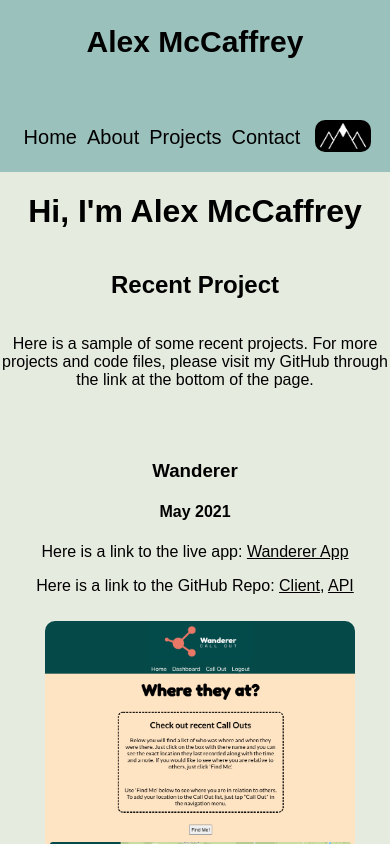
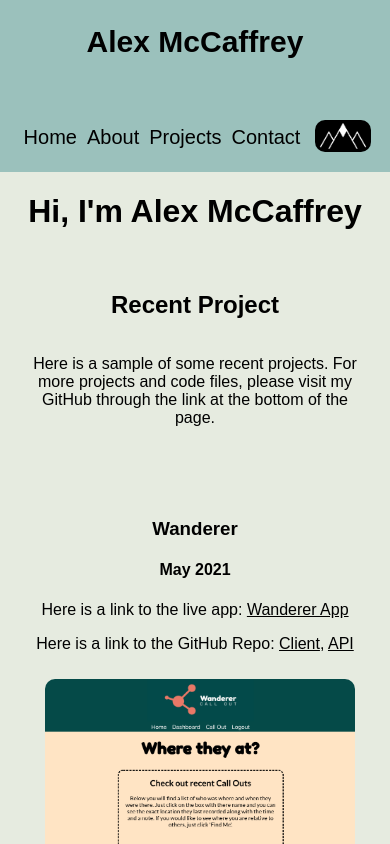
Before and after one commit to alex-mccaffrey/react-portfolio, a React (Create React App) app: page /projects in a window 390 px wide. Shown: the top 844 px of the page. Built offline with nearby package versions, Linux system fonts and the light colour scheme.

Commit message:
fixed mobile layout on contact

```diff
--- a/src/Components/Contact/Contact.css
+++ b/src/Components/Contact/Contact.css
@@ -8,6 +8,7 @@
     border: black;
     border-style: solid;
     border-radius: 10px;
+    margin: 10px;
 }
 
 .contact-form {
--- a/src/Components/Projects/Projects.css
+++ b/src/Components/Projects/Projects.css
@@ -3,13 +3,14 @@
     flex-wrap: wrap;
     justify-content: center;
     align-items: center;
+    flex-direction: column;
     max-width: 900px;
+
 }
 
 ul {
     padding-inline-start: 0;
 }
-
 
 .projects-list {
     display: flex;
@@ -41,7 +42,17 @@ li a {
 .projects-intro {
     display: flex;
     flex-direction: column;
+    flex-wrap: wrap;
+    margin: 10px;
+    padding: 10px;
 }
+
+/* .project-intro {
+    display: flex;
+    flex-wrap: wrap;
+    justify-content: center;
+    max-width: 700px;
+} */
 
 img {
     border-radius: 10px;
--- a/src/Components/Projects/Projects.js
+++ b/src/Components/Projects/Projects.js
@@ -11,7 +11,7 @@ export class Projects extends Component {
       <div className="projects">
         <section className="projects-intro">
           <h2>Recent Project</h2>
-          <p>
+          <p className="projects-info">
             Here is a sample of some recent projects. For more projects and code
             files, please visit my GitHub through the link at the bottom of the
             page.
```
Also changed, not shown: 1 other file (tests, documents, lock files or other folders).
